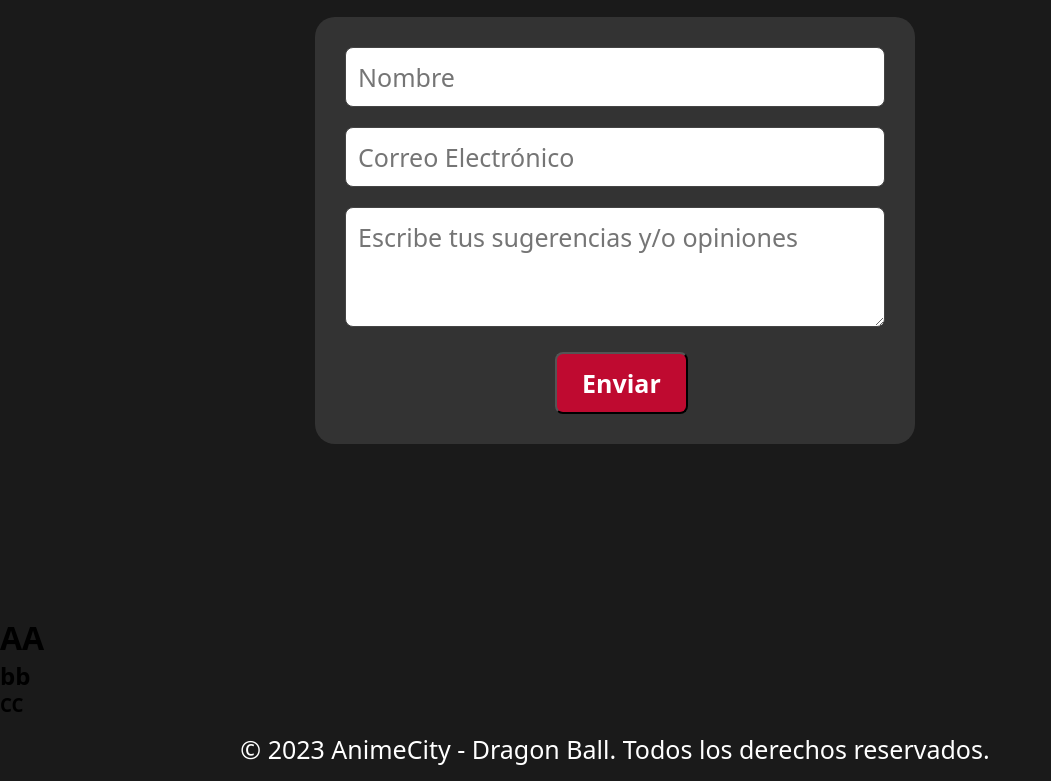
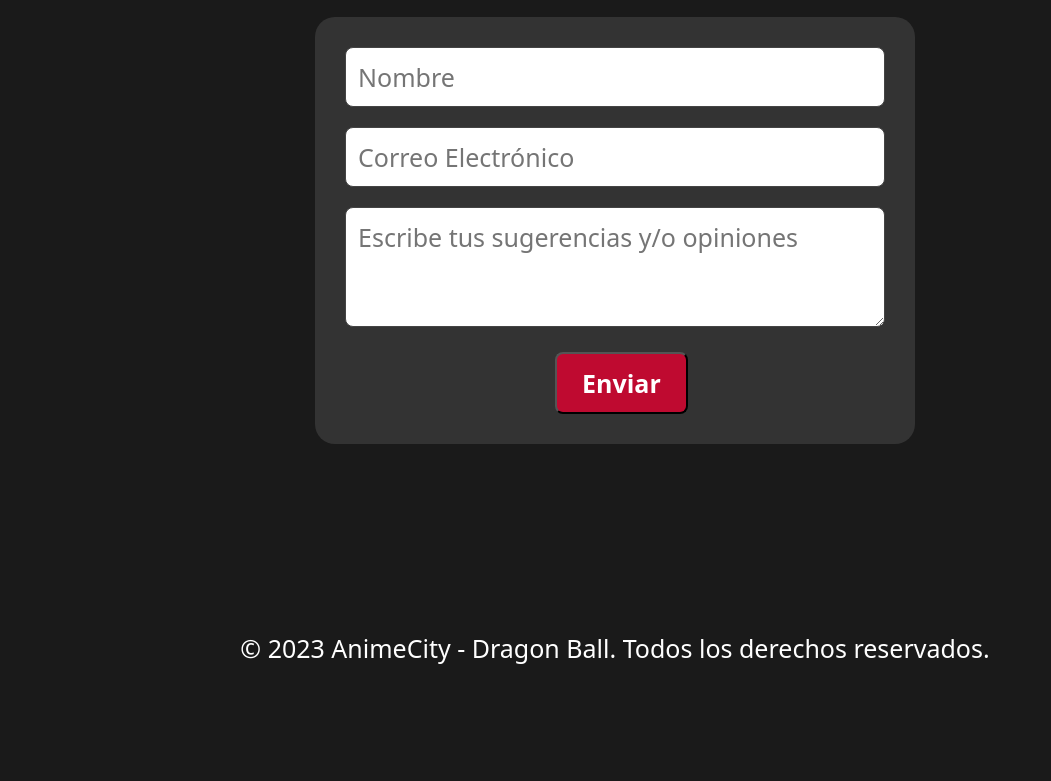
Before and after one commit to DavidCuenca60/cortetresentrega, a plain HTML site: page index.html in a window 1280 px wide. Shown: the part 4040-4821 px from the top of the page, without its empty margins (0-1051 px from the left). After the commit the page ends 4720 px from the top, so only its background shows below. Drawn offline with Linux system fonts and the light colour scheme; a web font is replaced by a local one.

```diff
--- a/index.html
+++ b/index.html
@@ -340,9 +340,7 @@
   <br>
 
 
-  <h1>AA</h1>
-  <h2>bb</h2>
-  <h3>CC</h3>
+
 
   <script src="javascript/index.js"></script>
   <footer>
```
